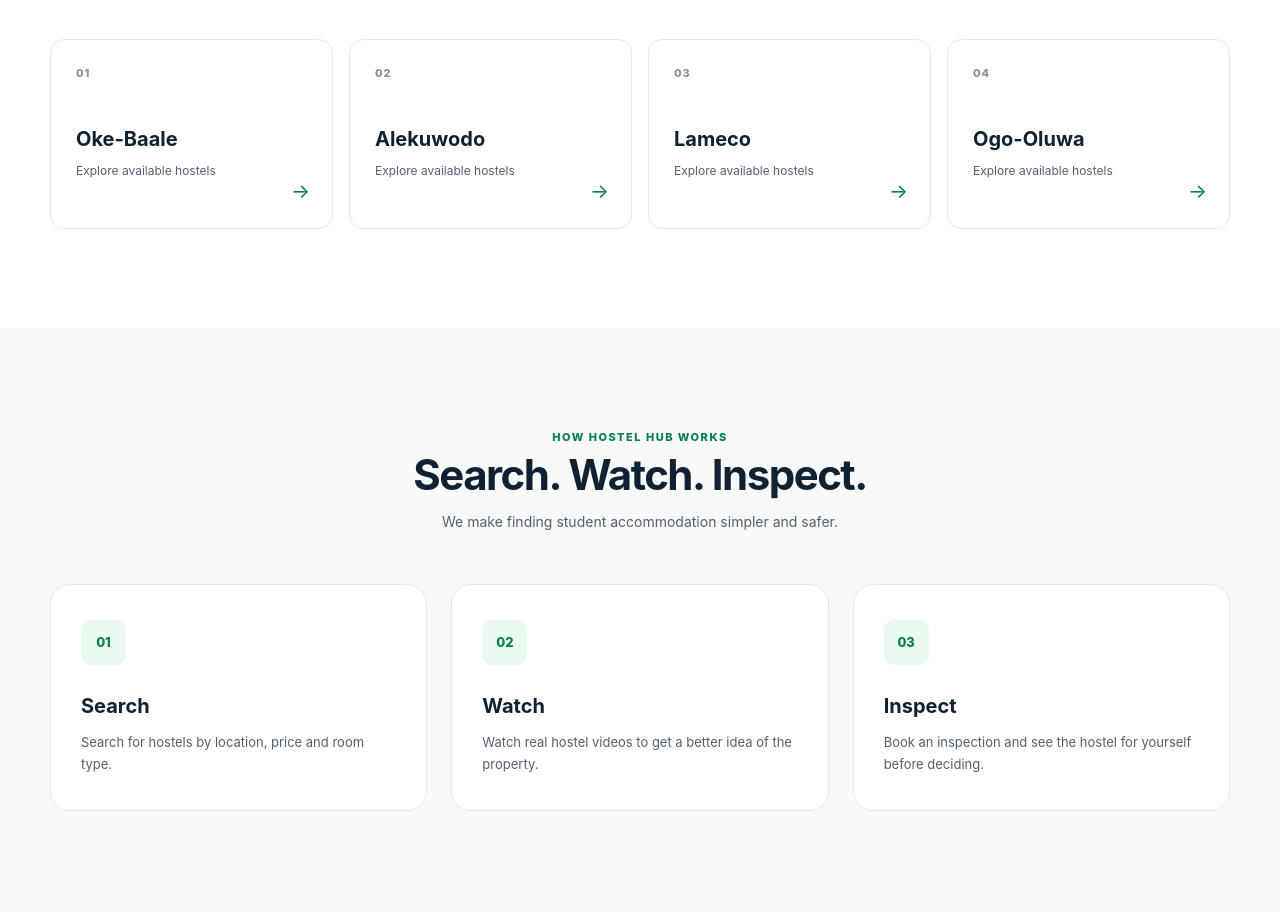
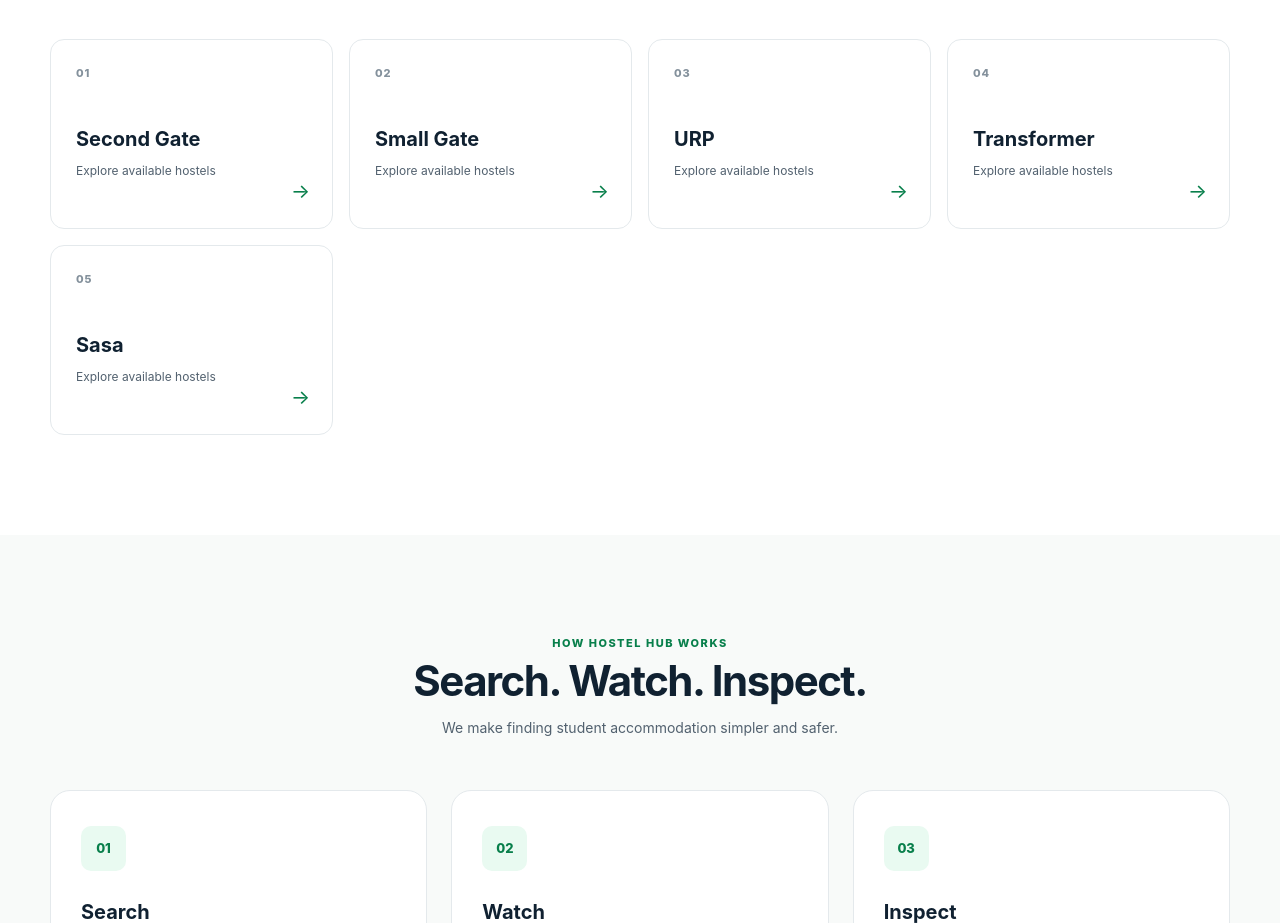
Before and after one commit to Danbaba3100/Hostel-Hub, a plain HTML site: page index.html in a window 1280 px wide. Shown: the part 1806-2729 px from the top of the page. Drawn offline with Linux system fonts and the light colour scheme; no server answers.

Commit message:
Update homepage locations

```diff
--- a/index.html
+++ b/index.html
@@ -324,98 +324,97 @@
 
 
                     <a
-                        href="hostels.html?location=oke-baale"
+                        href="hostels.html?location=second-gate"
                         class="location-card"
                     >
-
                         <span class="location-number">
                             01
                         </span>
-
                         <h3>
-                            Oke-Baale
+                            Second Gate
                         </h3>
-
                         <p>
                             Explore available hostels
                         </p>
-
                         <span class="location-arrow">
                             →
                         </span>
-
                     </a>
 
 
                     <a
-                        href="hostels.html?location=alekuwodo"
+                        href="hostels.html?location=small-gate"
                         class="location-card"
                     >
-
                         <span class="location-number">
                             02
                         </span>
-
                         <h3>
-                            Alekuwodo
+                            Small Gate
                         </h3>
-
                         <p>
                             Explore available hostels
                         </p>
-
                         <span class="location-arrow">
                             →
                         </span>
-
                     </a>
 
 
                     <a
-                        href="hostels.html?location=lameco"
+                        href="hostels.html?location=urp"
                         class="location-card"
                     >
-
                         <span class="location-number">
                             03
                         </span>
-
                         <h3>
-                            Lameco
+                            URP
                         </h3>
-
                         <p>
                             Explore available hostels
                         </p>
-
                         <span class="location-arrow">
                             →
                         </span>
-
                     </a>
 
 
                     <a
-                        href="hostels.html?location=ogo-oluwa"
+                        href="hostels.html?location=transformer"
                         class="location-card"
                     >
-
                         <span class="location-number">
                             04
                         </span>
-
                         <h3>
-                            Ogo-Oluwa
+                            Transformer
                         </h3>
-
                         <p>
                             Explore available hostels
                         </p>
-
                         <span class="location-arrow">
                             →
                         </span>
+                    </a>
 
+
+                    <a
+                        href="hostels.html?location=sasa"
+                        class="location-card"
+                    >
+                        <span class="location-number">
+                            05
+                        </span>
+                        <h3>
+                            Sasa
+                        </h3>
+                        <p>
+                            Explore available hostels
+                        </p>
+                        <span class="location-arrow">
+                            →
+                        </span>
                     </a>
 
                 </div>
```
